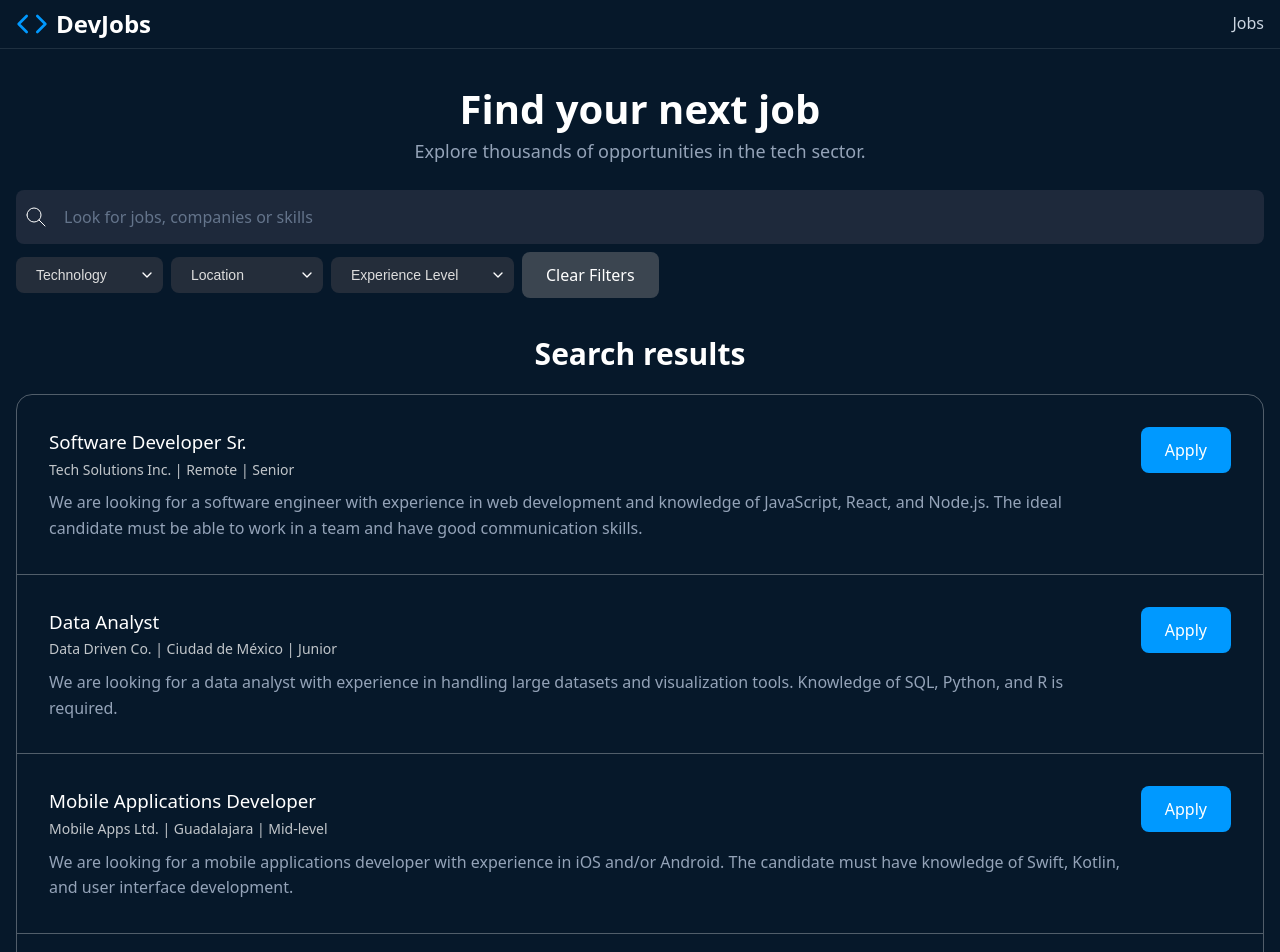
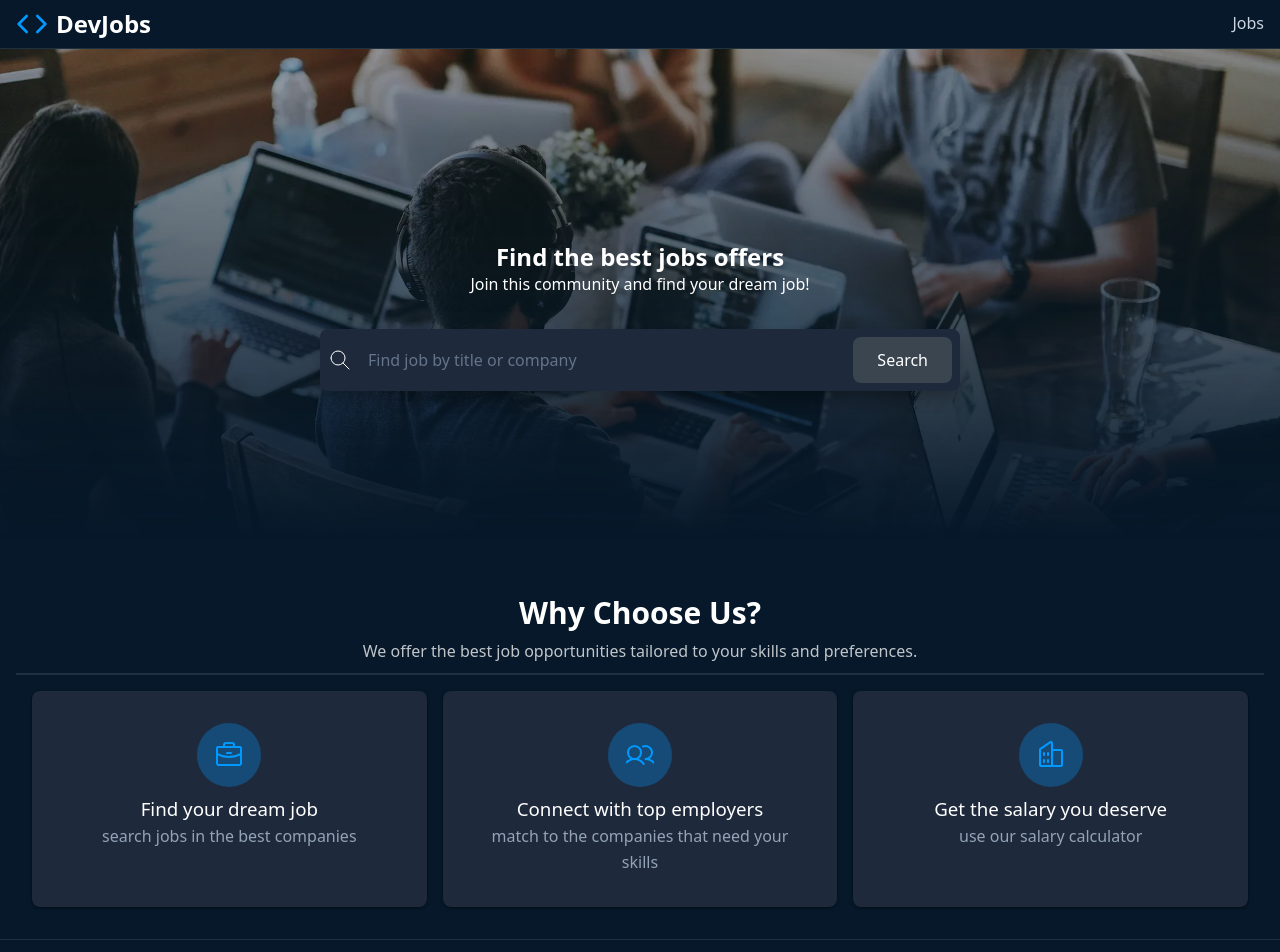
Before and after one commit to anagarcia791/jscamp, a React (Vite) app: page / in a window 1280 px wide. Shown: the top 952 px of the page. Built offline with nearby package versions, Linux system fonts and the light colour scheme.

Commit message:
folder structure improved

```diff
--- /dev/null
+++ b/src/App.jsx
@@ -0,0 +1,16 @@
+import { Header, Footer } from "./components";
+import { HomePage, SearchPage } from "./pages";
+
+function App() {
+  return (
+    <>
+      <Header />
+      <HomePage />
+      {/* <Route path="/" component={HomePage} /> */}
+      {/* <Route path="/search" component={SearchPage} /> */}
+      <Footer />
+    </>
+  );
+}
+
+export default App;
--- a/src/components/Header.jsx
+++ b/src/components/Header.jsx
@@ -1,6 +1,7 @@
 function Header() {
   return (
     <header>
+      {/* <Link href="/" style={{ textDecoration: "none" }}> */}
         <h1>
           <svg
             fill="none"
@@ -16,6 +17,7 @@ function Header() {
           </svg>
           DevJobs
         </h1>
+      {/* </Link> */}
 
       <nav>
         <a href="#">Jobs</a>
--- a/src/main.jsx
+++ b/src/main.jsx
@@ -1,12 +1,8 @@
-import { StrictMode } from 'react'
 import { createRoot } from 'react-dom/client'
+import App from './App.jsx'
 import "./styles/Styles.css";
-import Jobs from './Jobs.jsx'
 
 
 createRoot(document.getElementById('root')).render(
-  <Jobs />
-  // <StrictMode> avoid some problems in dev mode, but can cause double rendering
-  //   <Jobs />
-  // </StrictMode>,
+  <App />
 )
--- /dev/null
+++ b/src/pages/HomePage.jsx
@@ -0,0 +1,104 @@
+export function HomePage() {
+  return (
+    <main>
+      <section>
+        <img
+          src="./images/background.webp"
+          width="200"
+          alt="background image"
+        />
+
+        <h1>Find the best jobs offers</h1>
+
+        <p>Join this community and find your dream job!</p>
+
+        <form role="search" action="">
+          <div>
+            <svg
+              xmlns="http://www.w3.org/2000/svg"
+              width="24"
+              height="24"
+              viewBox="0 0 24 24"
+              fill="none"
+              stroke="currentColor"
+              strokeWidth="1"
+              strokeLinecap="round"
+              strokeLinejoin="round"
+              className="icon icon-tabler icons-tabler-outline icon-tabler-search"
+            >
+              <path stroke="none" d="M0 0h24v24H0z" fill="none" />
+              <path d="M10 10m-7 0a7 7 0 1 0 14 0a7 7 0 1 0 -14 0" />
+              <path d="M21 21l-6 -6" />
+            </svg>
+
+            <input
+              id="search"
+              required
+              type="text"
+              placeholder="Find job by title or company"
+            />
+
+            <button type="submit">Search</button>
+          </div>
+        </form>
+      </section>
+
+      <section>
+        <header>
+          <h2>Why Choose Us?</h2>
+          <p>
+            We offer the best job opportunities tailored to your skills and
+            preferences.
+          </p>
+        </header>
+
+        <footer>
+          <article>
+            <svg
+              fill="currentColor"
+              height="32"
+              viewBox="0 0 256 256"
+              width="32"
+              xmlns="http://www.w3.org/2000/svg"
+              aria-hidden="true"
+            >
+              <path d="M216,56H176V48a24,24,0,0,0-24-24H104A24,24,0,0,0,80,48v8H40A16,16,0,0,0,24,72V200a16,16,0,0,0,16,16H216a16,16,0,0,0,16-16V72A16,16,0,0,0,216,56ZM96,48a8,8,0,0,1,8-8h48a8,8,0,0,1,8,8v8H96ZM216,72v41.61A184,184,0,0,1,128,136a184.07,184.07,0,0,1-88-22.38V72Zm0,128H40V131.64A200.19,200.19,0,0,0,128,152a200.25,200.25,0,0,0,88-20.37V200ZM104,112a8,8,0,0,1,8-8h32a8,8,0,0,1,0,16H112A8,8,0,0,1,104,112Z"></path>
+            </svg>
+            <h3>Find your dream job</h3>
+            <p>search jobs in the best companies</p>
+          </article>
+
+          <article>
+            <svg
+              fill="currentColor"
+              height="32"
+              viewBox="0 0 256 256"
+              width="32"
+              xmlns="http://www.w3.org/2000/svg"
+              aria-hidden="true"
+            >
+              <path d="M117.25,157.92a60,60,0,1,0-66.5,0A95.83,95.83,0,0,0,3.53,195.63a8,8,0,1,0,13.4,8.74,80,80,0,0,1,134.14,0,8,8,0,0,0,13.4-8.74A95.83,95.83,0,0,0,117.25,157.92ZM40,108a44,44,0,1,1,44,44A44.05,44.05,0,0,1,40,108Zm210.14,98.7a8,8,0,0,1-11.07-2.33A79.83,79.83,0,0,0,172,168a8,8,0,0,1,0-16,44,44,0,1,0-16.34-84.87,8,8,0,1,1-5.94-14.85,60,60,0,0,1,55.53,105.64,95.83,95.83,0,0,1,47.22,37.71A8,8,0,0,1,250.14,206.7Z"></path>
+            </svg>
+            <h3>Connect with top employers</h3>
+            <p>match to the companies that need your skills</p>
+          </article>
+
+          <article>
+            <svg
+              fill="currentColor"
+              height="32"
+              viewBox="0 0 256 256"
+              width="32"
+              xmlns="http://www.w3.org/2000/svg"
+              aria-hidden="true"
+            >
+              <path d="M240,208H224V96a16,16,0,0,0-16-16H144V32a16,16,0,0,0-24.88-13.32L39.12,72A16,16,0,0,0,32,85.34V208H16a8,8,0,0,0,0,16H240a8,8,0,0,0,0-16ZM208,96V208H144V96ZM48,85.34,128,32V208H48ZM112,112v16a8,8,0,0,1-16,0V112a8,8,0,1,1,16,0Zm-32,0v16a8,8,0,0,1-16,0V112a8,8,0,1,1,16,0Zm0,56v16a8,8,0,0,1-16,0V168a8,8,0,0,1,16,0Zm32,0v16a8,8,0,0,1-16,0V168a8,8,0,0,1,16,0Z"></path>
+            </svg>
+            <h3>Get the salary you deserve</h3>
+            <p>use our salary calculator</p>
+          </article>
+        </footer>
+      </section>
+    </main>
+  );
+}
--- /dev/null
+++ b/src/pages/NotFoundPage.jsx
@@ -0,0 +1,8 @@
+export function NotFoundPage() {
+  return (
+    <main>
+      <h2>404 - Page Not Found</h2>
+      <p>The page you are looking for does not exist.</p>
+    </main>
+  );
+}
--- a/src/Jobs.jsx
+++ b/src/pages/SearchPage.jsx
@@ -1,17 +1,11 @@
 import { useState } from "react";
 
-import {
-  Header,
-  SearchForm,
-  JobListing,
-  Pagination,
-  Footer,
-} from "./components";
-import jobsData from "../data/data.json";
+import { SearchForm, JobListing, Pagination } from "./../components";
+import jobsData from "./../../data/data.json";
 
 const RESULTS_PER_PAGE = 4;
 
-function App() {
+export function SearchPage() {
   const [currentPage, setCurrentPage] = useState(1);
   const [textToFilter, setTextToFilter] = useState("");
   const [filters, setFilters] = useState({
@@ -25,7 +19,8 @@ function App() {
       (filters.technology === "" ||
         job.data.technology.includes(filters.technology)) &&
       (filters.location === "" || job.data.mode === filters.location) &&
-      (filters.experienceLevel === "" || job.data.level === filters.experienceLevel)
+      (filters.experienceLevel === "" ||
+        job.data.level === filters.experienceLevel)
     );
   });
 
@@ -58,8 +53,6 @@ function App() {
   };
 
   return (
-    <>
-      <Header />
     <main>
       <section className="jobs-search">
         <SearchForm onSearch={handleSearch} onTextFilter={handleTextFilter} />
@@ -74,9 +67,5 @@ function App() {
         />
       </section>
     </main>
-      <Footer />
-    </>
   );
 }
-
-export default App;
--- /dev/null
+++ b/src/pages/index.js
@@ -0,0 +1,5 @@
+import { HomePage } from "./HomePage";
+import { SearchPage } from "./SearchPage";
+import { NotFoundPage } from "./NotFoundPage";
+
+export { HomePage, SearchPage, NotFoundPage };
```
Lines whose indentation alone changed are shown as unchanged.
